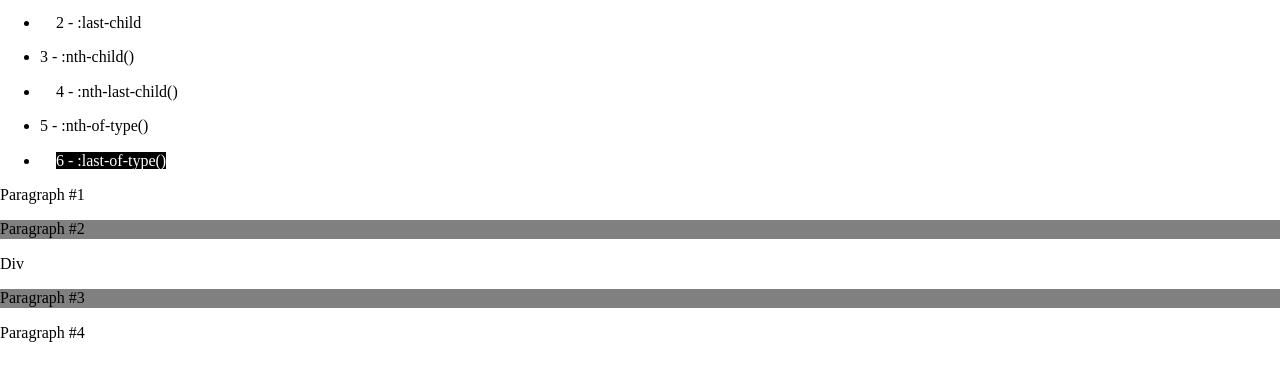
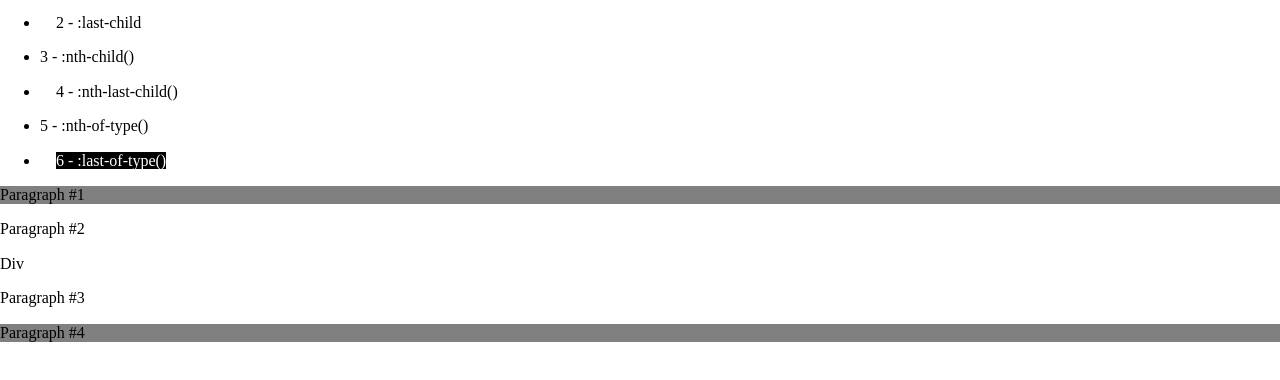
Before and after one commit to Roman-Gromcode/html-css, a plain HTML site: page lesson_7_pseudo_selectors/tasks_from_the_lesson/tree_structures/index.html in a window 1280 px wide. Shown: the part 100-480 px from the top of the page. Drawn offline with nearby package versions, Linux system fonts and the light colour scheme.

Commit message:
changed even to odd

```diff
--- a/lesson_7_pseudo_selectors/tasks_from_the_lesson/tree_structures/styles.css
+++ b/lesson_7_pseudo_selectors/tasks_from_the_lesson/tree_structures/styles.css
@@ -12,6 +12,6 @@ li:last-child > span {
 li:nth-child(even) > span {
 margin-left: 16px;
 }
-.paragraphs p:nth-child(even) {
+.paragraphs p:nth-child(odd) {
     background-color: grey;
 }
```
